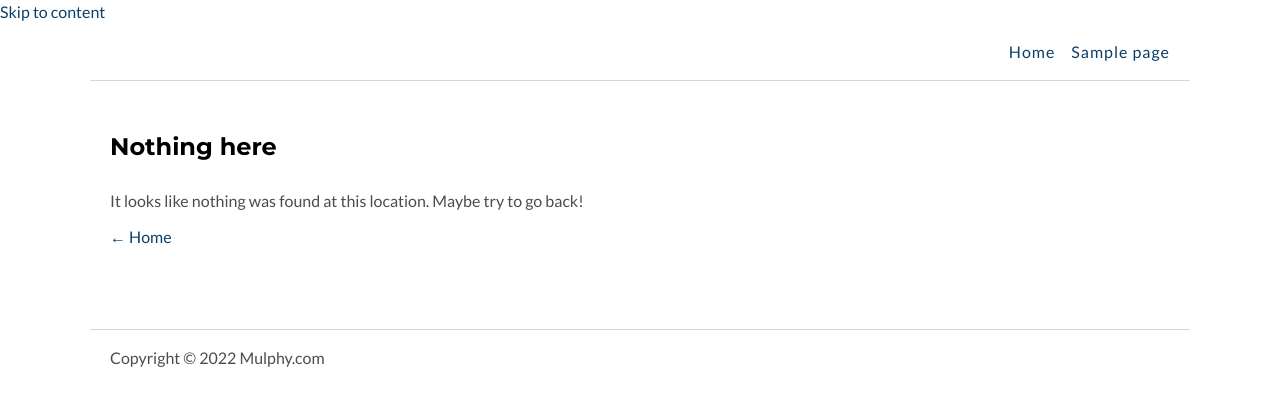
After one commit to uptheirons78/mulphy-starter, a WordPress theme: template themes/mulphy-starter/404.php in a window 1280 px wide. The commit adds this page. Shown: the top 406 px of the page. Run offline with PHP 8.4 and a stand-in for WordPress, Linux system fonts and the light colour scheme; the site name, menu and one post (Sample post) are stand-ins, and other content is empty; style sheets or scripts are compiled from the project's sources.

Commit message:
[add] 404.php

```diff
--- /dev/null
+++ b/themes/mulphy-starter/404.php
@@ -0,0 +1,27 @@
+<?php
+
+/**
+ * The template for displaying 404 pages (not found)
+ *
+ * @link https://codex.wordpress.org/Creating_an_Error_404_Page
+ *
+ * @package MulphyStarter
+ */
+
+get_header();
+?>
+
+<section class="pt-3 pb-1">
+  <div class="container">
+    <h1><?php esc_html_e('Nothing here', 'mulphy-starter'); ?></h1>
+    <div class="py-2">
+      <p><?php esc_html_e('It looks like nothing was found at this location. Maybe try to go back!', 'mulphy-starter'); ?></p>
+      <div class="py-1">
+        <a href="<?php echo get_home_url(); ?>">&larr; Home</a>
+      </div>
+    </div>
+  </div>
+</section>
+
+<?php
+get_footer();
--- a/themes/mulphy-starter/archive-event.php
+++ b/themes/mulphy-starter/archive-event.php
@@ -34,4 +34,5 @@ get_header();
   </div>
 </div>
 
-<?php get_footer(); ?>
+<?php
+get_footer();
--- a/themes/mulphy-starter/archive.php
+++ b/themes/mulphy-starter/archive.php
@@ -26,4 +26,5 @@ get_header();
   <?php echo paginate_links(); ?>
 </div>
 
-<?php get_footer(); ?>
+<?php
+get_footer();
--- a/themes/mulphy-starter/front-page.php
+++ b/themes/mulphy-starter/front-page.php
@@ -114,4 +114,5 @@ get_header();
   </div>
 </section>
 
-<?php get_footer(); ?>
+<?php
+get_footer();
--- a/themes/mulphy-starter/index.php
+++ b/themes/mulphy-starter/index.php
@@ -31,4 +31,5 @@ get_header( );
   <?php echo paginate_links(); ?>
 </div>
 
-<?php get_footer( ); ?>
+<?php
+get_footer();
--- a/themes/mulphy-starter/page.php
+++ b/themes/mulphy-starter/page.php
@@ -26,4 +26,5 @@ get_header( );
   <?php endif; ?>
 </div>
 
-<?php get_footer( ); ?>
+<?php
+get_footer();
--- a/themes/mulphy-starter/single-event.php
+++ b/themes/mulphy-starter/single-event.php
@@ -25,4 +25,5 @@ get_header();
   </div>
 </div>
 
-<?php get_footer(); ?>
+<?php
+get_footer();
--- a/themes/mulphy-starter/single.php
+++ b/themes/mulphy-starter/single.php
@@ -21,4 +21,5 @@ get_header( );
   <?php endif; ?>
 </div>
 
-<?php get_footer( ); ?>
+<?php
+get_footer();
```
